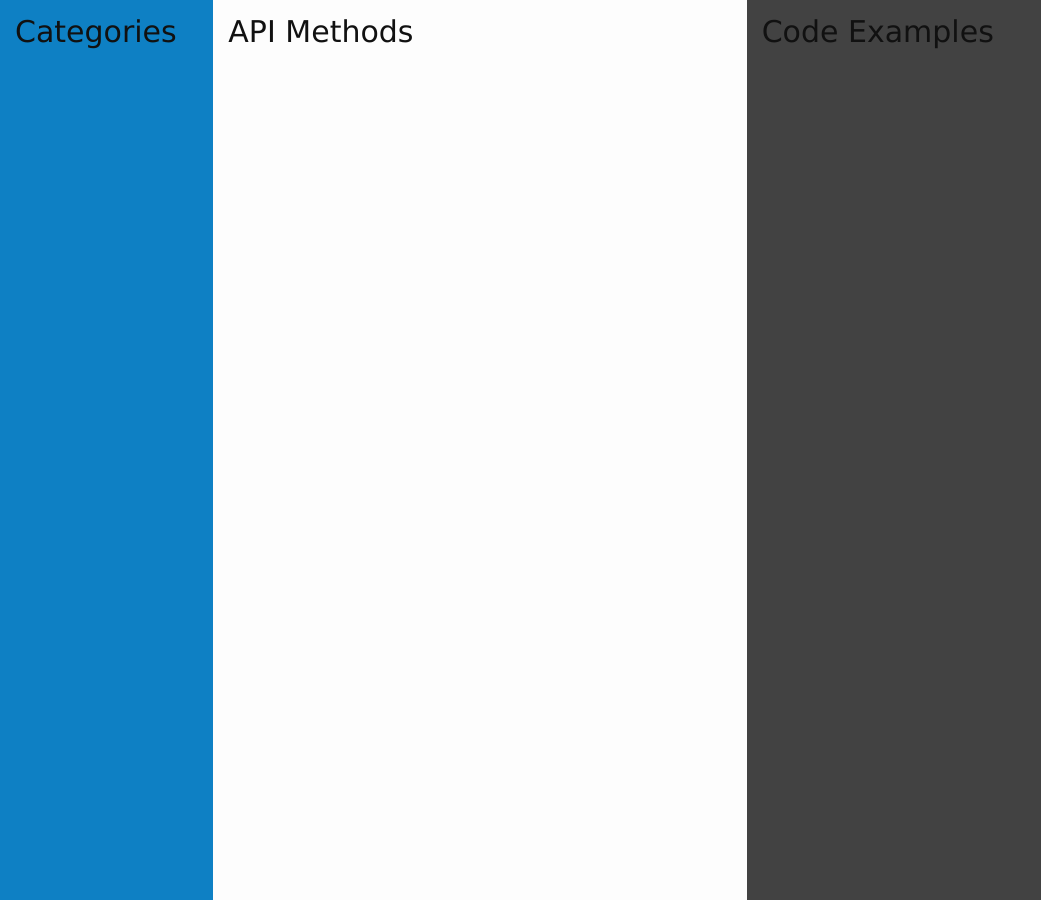
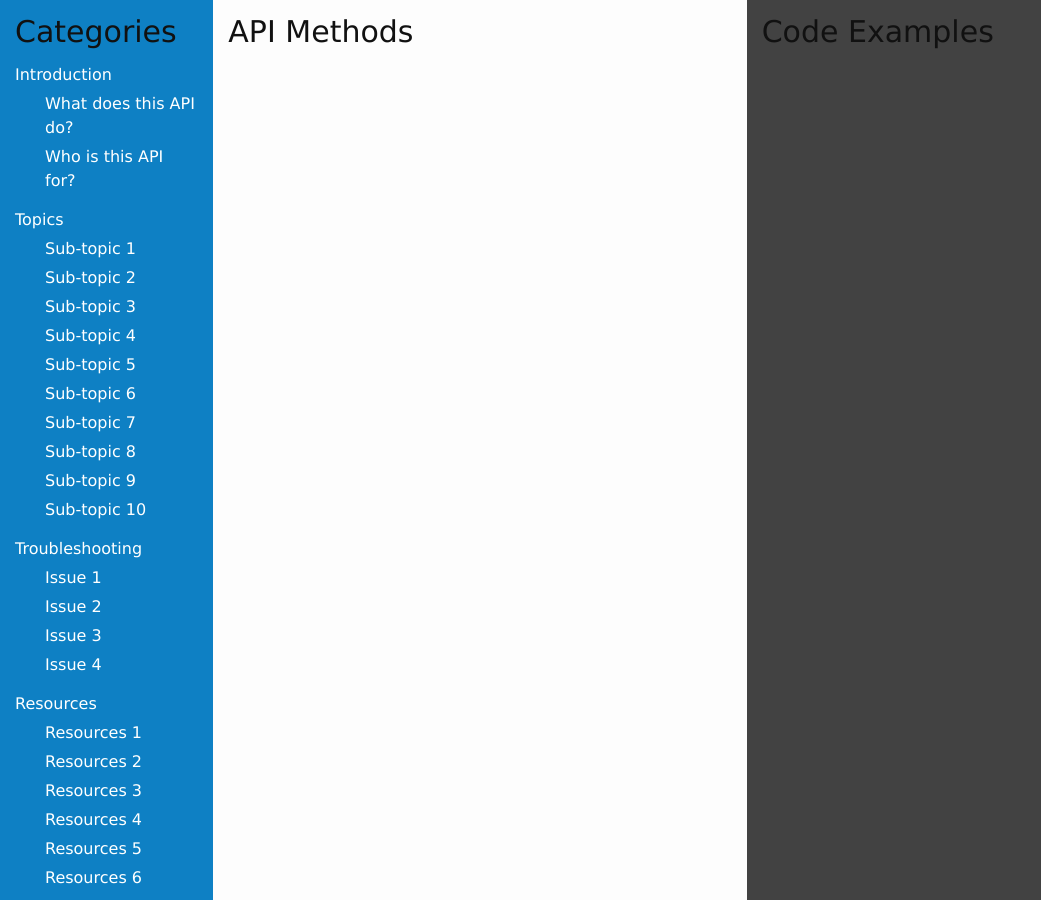
Before and after one commit to EChesters/API-Documentation-Template, a Jekyll site: the page built from index.html, in a window 1280 px wide. Shown: the whole page, without its empty margins (0-1041 px from the left). Built offline with Jekyll 4.4.1, drawn with Linux system fonts in a browser that asks for light colours; nearby versions of some CDN libraries.

Commit message:
Categories example

```diff
--- /dev/null
+++ b/_includes/categories.html
@@ -0,0 +1,51 @@
+<h2>Categories</h2>
+<ul>
+  <li>Introduction</li>
+    <li><ul>
+      <li>What does this API do?</li>
+      <li>Who is this API for?</li>
+    </ul></li>
+
+  <li>Topics</li>
+  <li><ul>
+    <li>Sub-topic 1</li>
+    <li>Sub-topic 2</li>
+    <li>Sub-topic 3</li>
+    <li>Sub-topic 4</li>
+    <li>Sub-topic 5</li>
+    <li>Sub-topic 6</li>
+    <li>Sub-topic 7</li>
+    <li>Sub-topic 8</li>
+    <li>Sub-topic 9</li>
+    <li>Sub-topic 10</li>
+  </ul></li>
+
+  <li>Troubleshooting</li>
+    <li><ul>
+      <li>Issue 1</li>
+      <li>Issue 2</li>
+      <li>Issue 3</li>
+      <li>Issue 4</li>
+    </ul></li>
+
+  <li>Resources</li>
+  <li><ul>
+    <li>Resources 1</li>
+    <li>Resources 2</li>
+    <li>Resources 3</li>
+    <li>Resources 4</li>
+    <li>Resources 5</li>
+    <li>Resources 6</li>
+    <li>Resources 7</li>
+    <li>Resources 8</li>
+  </ul></li>
+
+  <li>Glossary</li>
+  <li><ul>
+    <li>Term 1</li>
+    <li>Term 2</li>
+    <li>Term 3</li>
+    <li>Term 4</li>
+  </ul></li>
+
+</ul>
--- a/_sass/_base.scss
+++ b/_sass/_base.scss
@@ -23,6 +23,7 @@ body {
     -o-font-feature-settings: "kern" 1;
     font-feature-settings: "kern" 1;
     font-kerning: normal;
+    overflow: hidden;
 }
 
 
--- a/_sass/_categories.scss
+++ b/_sass/_categories.scss
@@ -2,4 +2,18 @@
 	background-color: $brand-color;
 	height: 100vh;
 	overflow: scroll;
+
+	ul, ol {
+		color: #fff;
+		list-style: none;
+		margin-left: 0;
+
+		li {
+			margin: 5px 0;
+		}
+
+		li ul, li ol {
+			margin: 0 0 15px 30px;
+		}
+	}
 }
--- a/index.html
+++ b/index.html
@@ -3,15 +3,15 @@ layout: default
 ---
 <div class="container-fluid">
   <div class="row">
-    <div id="categories" class="col-xs-1 col-md-2 section">
-      <h2>Categories</h2>
+    <div id="categories" class="col-xs-12 col-md-2 section">
+      {% include categories.html %}
     </div>
 
-    <div id="api" class="col-xs-1 col-md-5 section">
+    <div id="api" class="col-xs-12 col-md-5 section">
       <h2>API Methods</h2>
     </div>
 
-    <div id="code" class="col-xs-1 col-md-5 section">
+    <div id="code" class="col-xs-12 col-md-5 section">
       <h2>Code Examples</h2>
     </div>
   </div>
```
